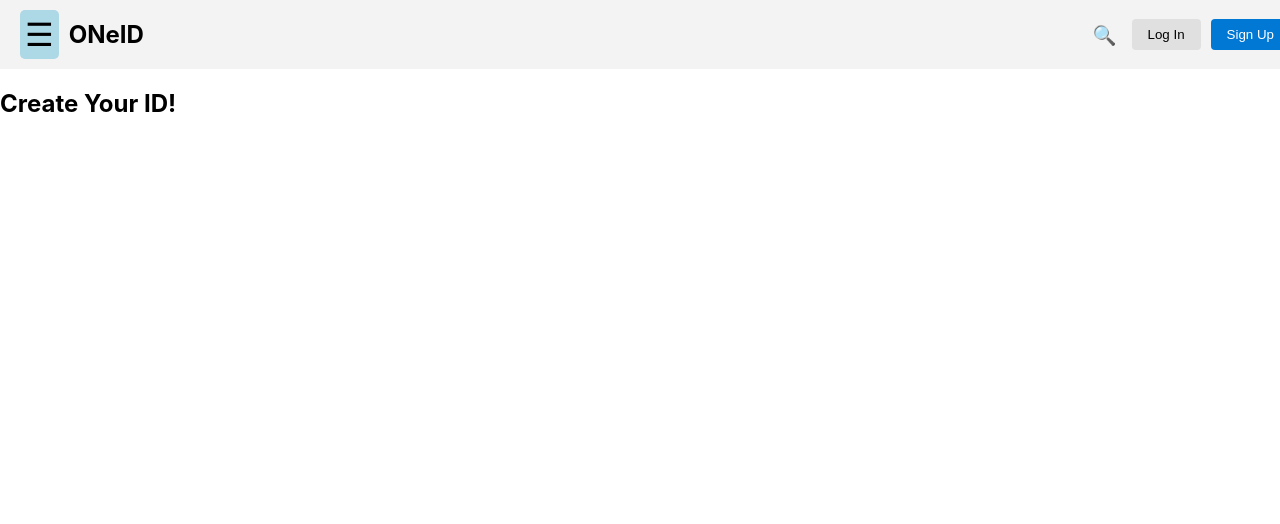
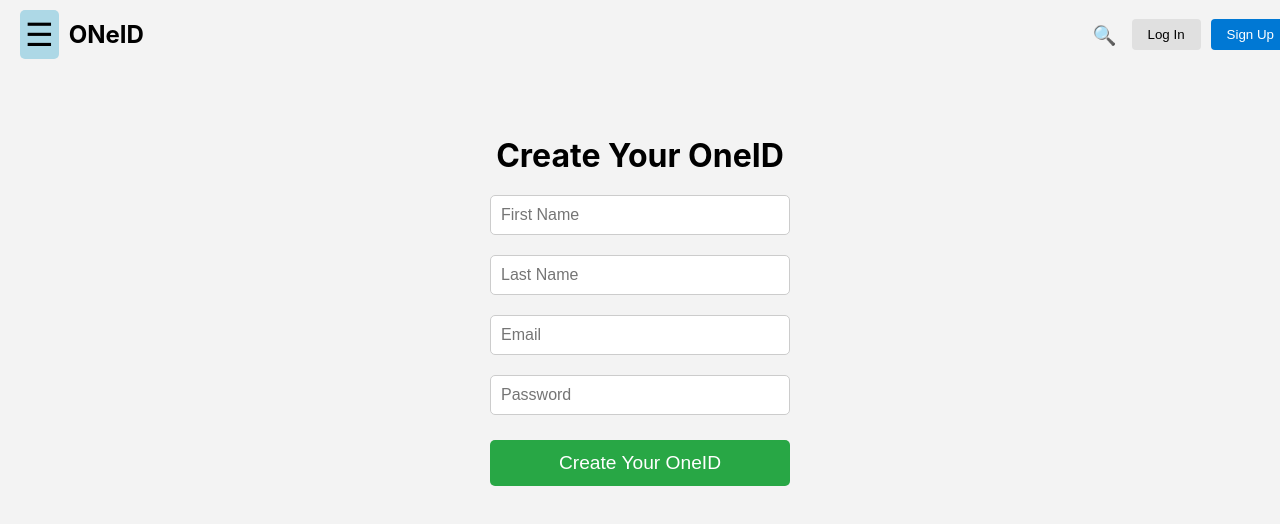
Before and after one commit to nvlt1/unifiedai-frontend, a React (Create React App) app in the folder oneidfrontend/: page /create-id in a window 1280 px wide. Shown: the top 524 px of the page. Built offline with nearby package versions, Linux system fonts and the light colour scheme.

Commit message:
app.js updated to handle new createid pages and confirmation page

```diff
--- a/oneidfrontend/src/App.js
+++ b/oneidfrontend/src/App.js
@@ -6,6 +6,7 @@ import Input from './components/Input/Input';
 import Navbar from './components/Navbar/Navbar';
 import LandingPage from './pages/LandingPage';
 import CreateIDPage from './pages/CreateIDPage';
+import CreateIDPage2 from './pages/CreateIDPage2';
 import DashboardPage from './pages/DashboardPage';
 import SettingsPage from './pages/SettingsPage';
 import VerificationPage from './pages/VerificationPage';
@@ -19,6 +20,7 @@ function App (){
       <Routes>
         <Route path="/" element={<LandingPage />} />
         <Route path="/create-id" element={<CreateIDPage />} />
+        <Route path="/create-id-2" element={<CreateIDPage2 />} />
         <Route path="dashboard" element={<DashboardPage />} />
         <Route path="/settings" element={<SettingsPage />} />
         <Route path="/verification" element={<VerificationPage />} />
@@ -28,19 +30,4 @@ function App (){
   );
 }
 
-// function App() {
-//   return (
-//     <Router>
-//     <div className="App">
-//       <Navbar />
-//       <div style={{ padding: '20px' }}>
-//         <h1>Welcome to OneID</h1>
-//         <Input label="Username" placeholder="Enter your username" />
-//         <Button text="Submit" onClick={() => alert('Button clicked!')} />
-//       </div>
-//     </div>
-//     </Router>
-//   );
-// }
-
 export default App;
--- a/oneidfrontend/src/pages/CreateIDPage.js
+++ b/oneidfrontend/src/pages/CreateIDPage.js
@@ -1,7 +1,142 @@
-import React from 'react';
+import React, { useState } from 'react';
+import { useNavigate } from 'react-router-dom';
+import './CreateIDPage.scss';
 
 const CreateIDPage = () => {
-    return <h2>Create Your ID!</h2>
+  const [formData, setFormData] = useState({
+    firstName: '',
+    lastName: '',
+    email: '',
+    password: ''
+  });
+
+  const navigate = useNavigate(); // Initialize the navigation hook
+
+  const handleChange = (e) => {
+    const { name, value } = e.target;
+    setFormData({ ...formData, [name]: value });
+  };
+
+  const handleSubmit = (e) => {
+    e.preventDefault();
+    // Add form submission logic here, e.g., API call
+    console.log('Form submitted:', formData);
+
+    // On successful submission, navigate to CreateIDPage2
+    navigate('/create-id-2');
+  };
+
+  return (
+    <div className="create-id-container">
+      <h2>Create Your OneID</h2>
+      <form className="create-id-form" onSubmit={handleSubmit}>
+        <input
+          type="text"
+          name="firstName"
+          placeholder="First Name"
+          value={formData.firstName}
+          onChange={handleChange}
+          required
+        />
+        <input
+          type="text"
+          name="lastName"
+          placeholder="Last Name"
+          value={formData.lastName}
+          onChange={handleChange}
+          required
+        />
+        <input
+          type="email"
+          name="email"
+          placeholder="Email"
+          value={formData.email}
+          onChange={handleChange}
+          required
+        />
+        <input
+          type="password"
+          name="password"
+          placeholder="Password"
+          value={formData.password}
+          onChange={handleChange}
+          required
+        />
+        <button type="submit" className="submit-btn">
+          Create Your OneID
+        </button>
+      </form>
+    </div>
+  );
 };
 
 export default CreateIDPage;
+
+
+// import React, { useState } from 'react';
+// import './CreateIDPage.scss';
+
+// const CreateIDPage = () => {
+//   const [formData, setFormData] = useState({
+//     firstName: '',
+//     lastName: '',
+//     email: '',
+//     password: ''
+//   });
+
+//   const handleChange = (e) => {
+//     const { name, value } = e.target;
+//     setFormData({ ...formData, [name]: value });
+//   };
+
+//   const handleSubmit = (e) => {
+//     e.preventDefault();
+//     console.log('Form submitted:', formData);
+
+//   };
+
+//   return (
+//     <div className="create-id-container">
+//       <h2>Create Your OneID</h2>
+//       <form className="create-id-form" onSubmit={handleSubmit}>
+//         <input
+//           type="text"
+//           name="firstName"
+//           placeholder="First Name"
+//           value={formData.firstName}
+//           onChange={handleChange}
+//           required
+//         />
+//         <input
+//           type="text"
+//           name="lastName"
+//           placeholder="Last Name"
+//           value={formData.lastName}
+//           onChange={handleChange}
+//           required
+//         />
+//         <input
+//           type="email"
+//           name="email"
+//           placeholder="Email"
+//           value={formData.email}
+//           onChange={handleChange}
+//           required
+//         />
+//         <input
+//           type="password"
+//           name="password"
+//           placeholder="Password"
+//           value={formData.password}
+//           onChange={handleChange}
+//           required
+//         />
+//         <button type="submit" className="submit-btn">
+//           Create Your OneID
+//         </button>
+//       </form>
+//     </div>
+//   );
+// };
+
+// export default CreateIDPage;
--- /dev/null
+++ b/oneidfrontend/src/pages/CreateIDPage.scss
@@ -0,0 +1,43 @@
+.create-id-container {
+    display: flex;
+    flex-direction: column;
+    align-items: center;
+    padding: 40px;
+    background-color: #f3f3f3;
+    min-height: 100vh;
+  }
+
+  h2 {
+    font-size: 2.5em;
+    margin-bottom: 20px;
+  }
+
+  .create-id-form {
+    display: flex;
+    flex-direction: column;
+    width: 300px;
+  }
+
+  .create-id-form input {
+    padding: 10px;
+    margin: 10px 0;
+    border: 1px solid #ccc;
+    border-radius: 5px;
+    font-size: 1em;
+  }
+
+  .submit-btn {
+    padding: 12px;
+    margin-top: 15px;
+    background-color: #28a745;
+    color: white;
+    font-size: 1.2em;
+    border: none;
+    border-radius: 5px;
+    cursor: pointer;
+    transition: background-color 0.3s;
+  }
+
+  .submit-btn:hover {
+    background-color: #218838;
+  }
--- /dev/null
+++ b/oneidfrontend/src/pages/CreateIDPage2.js
@@ -0,0 +1,17 @@
+import React from 'react';
+import './CreateIDPage2.scss'; // Make sure the CSS file is present
+
+const CreateIDPage2 = () => {
+  return (
+    <div className="create-id-confirmation">
+      <div className="confirmation-placeholder">
+        <div className="emoji">📧</div> {/* Placeholder emoji */}
+      </div>
+      <h2>We sent you the one-time link to your email.</h2>
+      <p>Please check your email to create ONeID.</p>
+      <button className="email-check-btn">Go check your email!</button>
+    </div>
+  );
+};
+
+export default CreateIDPage2;
--- /dev/null
+++ b/oneidfrontend/src/pages/CreateIDPage2.scss
@@ -0,0 +1,43 @@
+.create-id-confirmation {
+    display: flex;
+    flex-direction: column;
+    align-items: center;
+    padding: 40px;
+    background-color: #f3f3f3;
+    min-height: 100vh;
+    text-align: center;
+  }
+
+  .confirmation-placeholder {
+    margin-bottom: 20px;
+  }
+
+  .emoji {
+    font-size: 3em;
+    margin-bottom: 10px;
+  }
+
+  h2 {
+    font-size: 2em;
+    margin-bottom: 10px;
+  }
+
+  p {
+    font-size: 1.2em;
+    margin-bottom: 20px;
+  }
+
+  .email-check-btn {
+    padding: 12px 20px;
+    background-color: #28a745;
+    color: white;
+    font-size: 1.2em;
+    border: none;
+    border-radius: 5px;
+    cursor: pointer;
+    transition: background-color 0.3s;
+  }
+
+  .email-check-btn:hover {
+    background-color: #218838;
+  }
```
